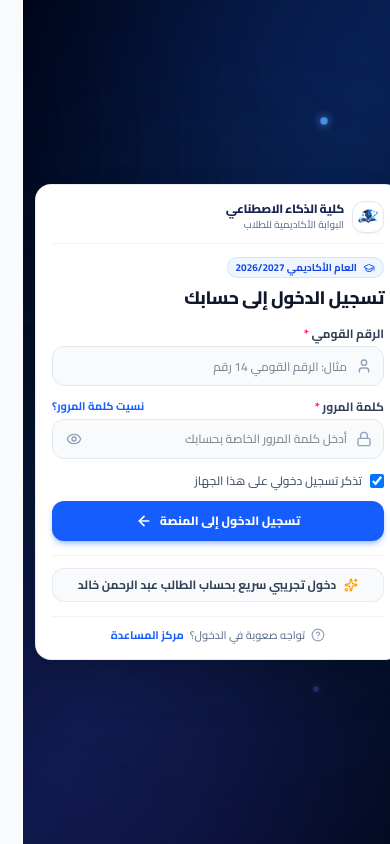
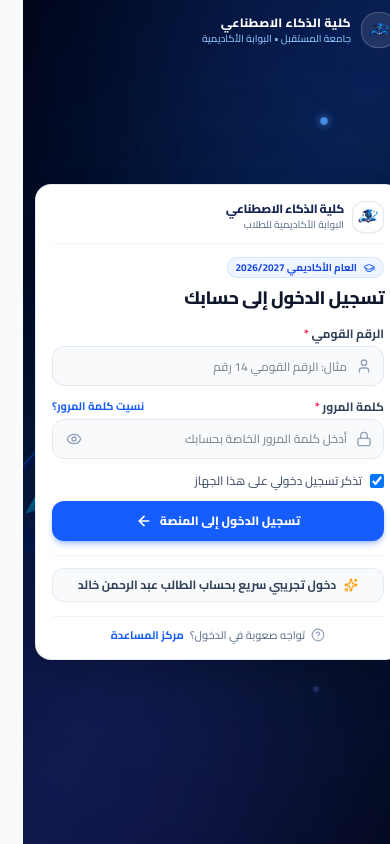
Before and after one commit to nour714/university, a Next.js app: page /login in a window 390 px wide. Built offline with nearby package versions, Linux system fonts and the light colour scheme.

Commit message:
feat(auth): integrate university logo into background with ambient glowing watermark and top brand badge

```diff
--- a/components/auth/LoginForm.tsx
+++ b/components/auth/LoginForm.tsx
@@ -135,6 +135,47 @@ export function LoginForm() {
         <div className="absolute bottom-[28%] left-[20%] w-1 h-1 rounded-full bg-blue-300 shadow-[0_0_6px_#93c5fd] animate-twinkle" style={{ animationDelay: '1.8s' }} />
         <div className="absolute top-[42%] right-[8%] w-1 h-1 rounded-full bg-sky-300 shadow-[0_0_6px_#38bdf8] animate-twinkle" style={{ animationDelay: '3s' }} />
         <div className="absolute top-[68%] left-[10%] w-1.5 h-1.5 rounded-full bg-amber-400/80 shadow-[0_0_8px_#fbbf24] animate-twinkle" style={{ animationDelay: '2s' }} />
+      </div>
+
+      {/* 4. Ambient Institutional Watermark Logo in Background */}
+      <div
+        className="absolute top-1/2 left-1/2 -translate-x-1/2 -translate-y-1/2 w-[520px] h-[520px] sm:w-[680px] sm:h-[680px] pointer-events-none select-none opacity-[0.14] z-0 flex items-center justify-center animate-pulse"
+        style={{ animationDuration: '8s' }}
+        aria-hidden="true"
+      >
+        <div className="relative w-full h-full filter drop-shadow-[0_0_80px_rgba(59,130,246,0.4)]">
+          <Image
+            src="/logo.png"
+            alt="شعار الكلية بالخلفية"
+            fill
+            className="object-contain"
+            priority
+            unoptimized
+          />
+        </div>
+      </div>
+
+      {/* 5. Top Floating Institutional Brand Badge in Background */}
+      <div className="absolute top-3 sm:top-5 right-4 sm:right-8 z-10 flex items-center gap-2.5 sm:gap-3 select-none pointer-events-none">
+        <div className="w-9 h-9 sm:w-11 sm:h-11 rounded-2xl bg-white/10 backdrop-blur-md border border-white/20 p-1.5 sm:p-2 flex items-center justify-center shadow-xl shadow-blue-950/40">
+          <Image
+            src="/logo.png"
+            alt="شعار كلية الذكاء الاصطناعي"
+            width={32}
+            height={32}
+            className="w-full h-full object-contain"
+            priority
+            unoptimized
+          />
+        </div>
+        <div className="flex flex-col text-right">
+          <span className="text-xs sm:text-sm font-extrabold text-white tracking-wide drop-shadow-sm">
+            كلية الذكاء الاصطناعي
+          </span>
+          <span className="text-[10px] text-blue-300 font-medium drop-shadow-sm">
+            جامعة المستقبل • البوابة الأكاديمية
+          </span>
+        </div>
       </div>
 
       {/* Main Container Card (Compact Form 46% & Expanded Showcase 54% with Timeline Divider) */}
```
